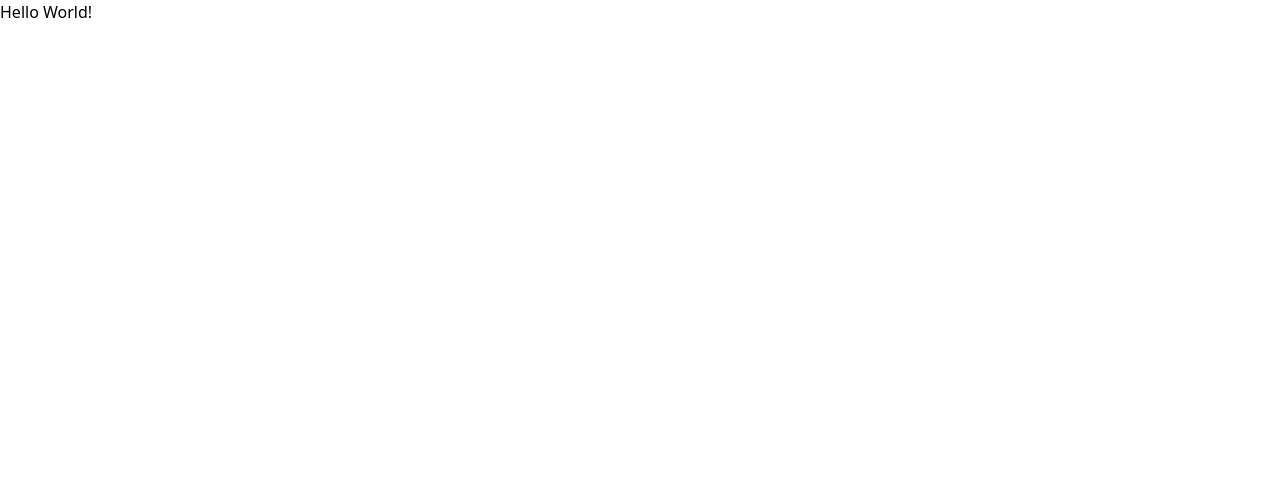
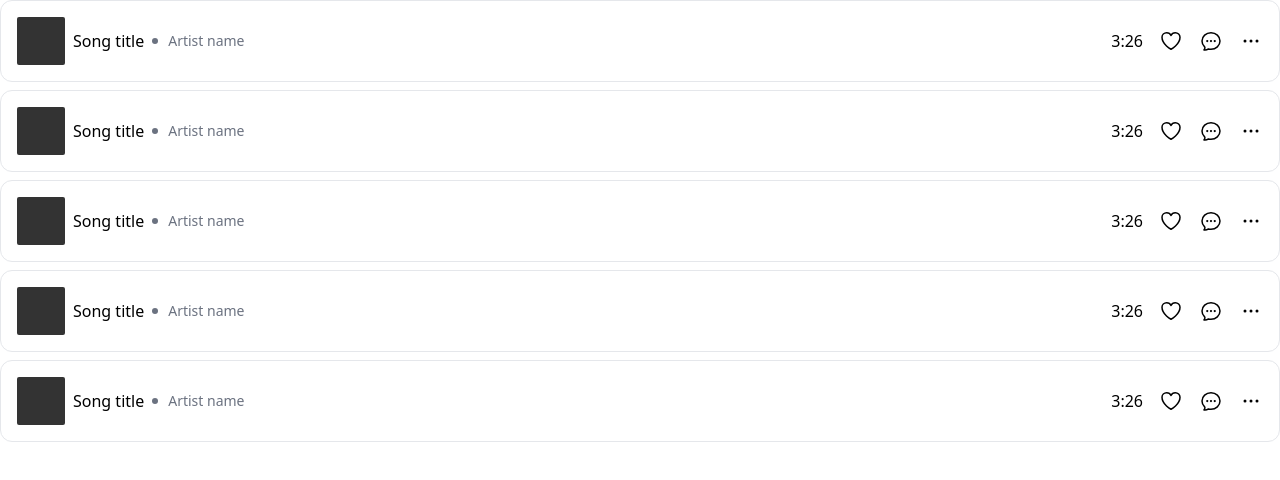
Before and after one commit to DamianJacobDev/sounddrop-app, a Vue app: page / in a window 1280 px wide. Shown: the top 480 px of the page. Built offline with nearby package versions, Linux system fonts and the light colour scheme.

Commit message:
create SongCard component with basic layout and styling

```diff
--- a/package.json
+++ b/package.json
@@ -11,7 +11,8 @@
   "dependencies": {
     "@heroicons/vue": "^2.2.0",
     "gsap": "^3.13.0",
-    "vue": "^3.5.13"
+    "vue": "^3.5.13",
+    "vue-router": "^4.5.1"
   },
   "devDependencies": {
     "@vitejs/plugin-vue": "^5.2.3",
--- a/src/App.vue
+++ b/src/App.vue
@@ -1,5 +1,5 @@
 <template>
-  <h1>Hello World!</h1>
+  <router-view />
 </template>
 
 <script setup>
--- /dev/null
+++ b/src/components/SongCard.vue
@@ -0,0 +1,37 @@
+<template>
+
+    <div class="flex items-center justify-between px-4 py-4 rounded-xl border">
+        <div class="flex items-center gap-2">
+            <span class="w-12 h-12 bg-black/80 inline-flex items-center justify-center rounded-sm group ">
+                <PlayCircleIcon
+                    class="heroicon opacity-0 group-hover:scale-[1.8] hover:opacity-100 transition-all duration-300 text-gray-200 cursor-pointer" />
+            </span>
+            <span>{{ title }}</span>
+            <span class="artist relative pl-4 text-sm text-gray-500">{{ artist }}</span>
+        </div>
+        <div class="flex items-center gap-4">
+            <span>{{ time }}</span>
+            <HeartIcon class="heroicon" />
+            <ChatBubbleOvalLeftEllipsisIcon class="heroicon" />
+            <EllipsisHorizontalIcon class="heroicon" />
+        </div>
+    </div>
+
+</template>
+
+<script setup>
+import { EllipsisHorizontalIcon, HeartIcon, ChatBubbleOvalLeftEllipsisIcon, PlayCircleIcon } from '@heroicons/vue/24/outline';
+
+const props = defineProps({
+    title: String,
+    artist: String,
+    time: String
+})
+</script>
+
+
+<style scoped>
+.artist::before {
+    @apply content-[''] absolute w-1.5 h-1.5 rounded-full bg-gray-500 top-1/2 -translate-y-1/2 -translate-x-4
+}
+</style>
--- a/src/main.js
+++ b/src/main.js
@@ -1,5 +1,14 @@
 import { createApp } from 'vue'
 import './style.css'
+import { createWebHistory, createRouter } from 'vue-router'
+import routes from './routes'
 import App from './App.vue'
 
-createApp(App).mount('#app')
+const router = createRouter({
+    history: createWebHistory(),
+    routes
+})
+
+createApp(App)
+.use(router)
+.mount('#app')
--- /dev/null
+++ b/src/routes.js
@@ -0,0 +1,7 @@
+import HomeView from "./views/HomeView.vue";
+
+const routes = [
+  { path: '/', component: HomeView}
+];
+
+export default routes
--- a/src/style.css
+++ b/src/style.css
@@ -1,3 +1,7 @@
 @tailwind base;
 @tailwind components;
 @tailwind utilities;
+
+.heroicon {
+    @apply w-6 h-6
+}
--- /dev/null
+++ b/src/views/HomeView.vue
@@ -0,0 +1,11 @@
+<template>
+    <div class="space-y-2 container mx-auto">
+        <song-card v-for="song in 5" :key="song" title="Song title" artist="Artist name" time="3:26" />
+    </div>
+</template>
+
+<script setup>
+import SongCard from '../components/SongCard.vue';
+</script>
+
+<style scoped></style>
```
Also changed, not shown: 2 other files (tests, documents, lock files or other folders).
